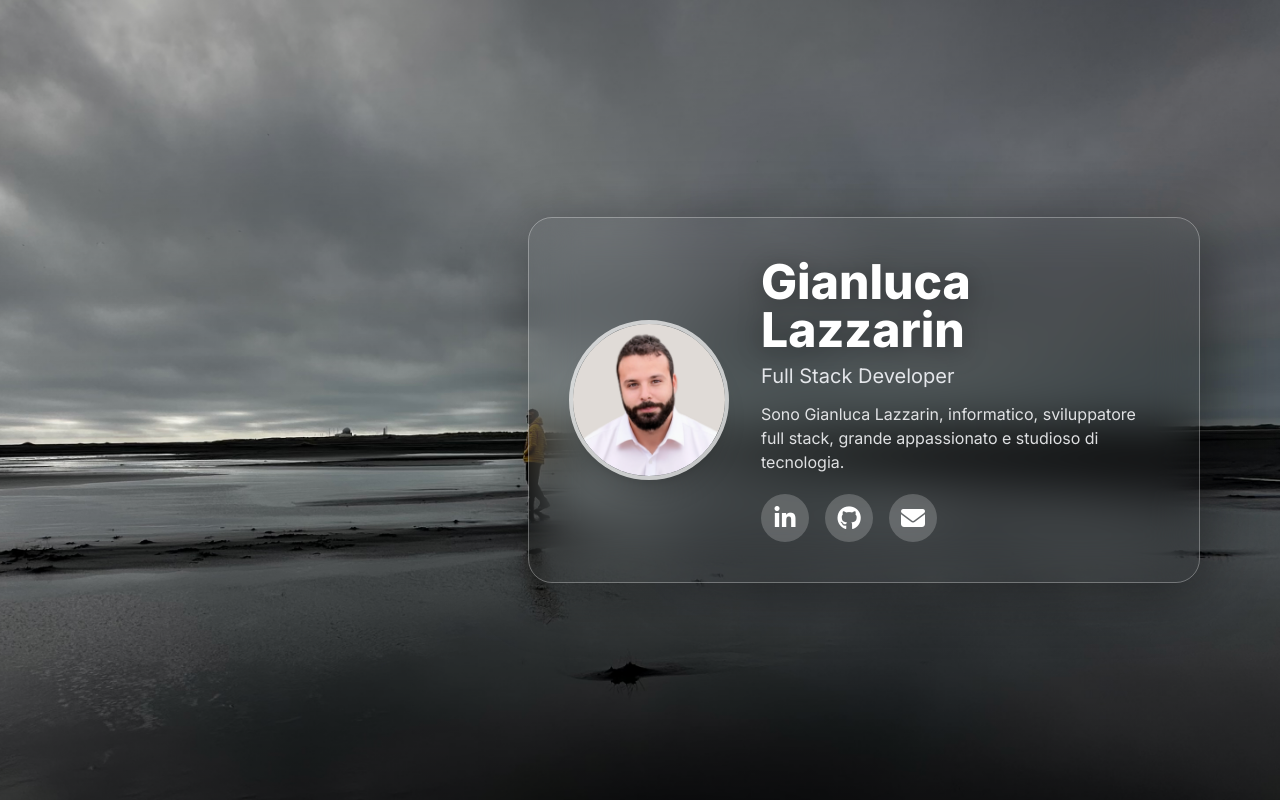
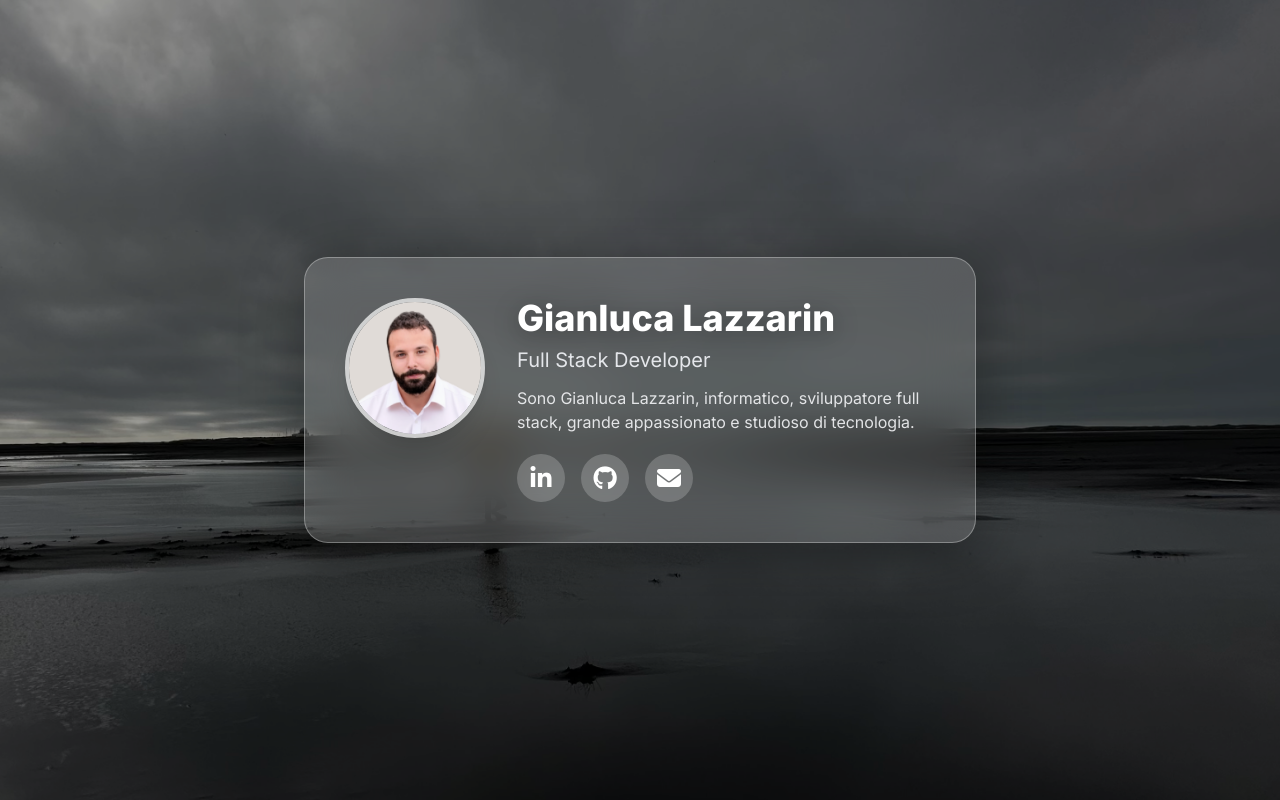
Before and after one commit to gianlucalazzarin/gianlucalazzar.in, a Next.js app: page / in a window 1280 px wide. Built offline with nearby package versions, Linux system fonts and the light colour scheme.

Commit message:
test overlay 2

```diff
--- a/app/page.tsx
+++ b/app/page.tsx
@@ -7,47 +7,42 @@ import 'animate.css';
 export default function Home() {
   return (
     <div className="relative h-screen overflow-hidden">
-      {/* Background con focus a sinistra (dove cammini) */}
+      {/* Background */}
       <Image
         src={bgImage}
         alt="background"
         fill
         priority
-        className="object-cover object-[20%_50%]" // ← sposta il focus verso sinistra
+        className="object-cover object-center"
         unoptimized
       />
 
-      {/* (facoltativo) leggero vignette globale per profondità */}
-      <div className="absolute inset-0 bg-gradient-to-b from-black/30 via-transparent to-black/40 pointer-events-none" />
+      {/* Vignette per contrasto */}
+      <div className="absolute inset-0 bg-black/40" />
 
-      {/* Layout responsive: centro su mobile, destra su desktop */}
-      <div className="relative z-10 h-full flex items-center justify-center lg:justify-end px-6 lg:px-20">
+      {/* Card centrale */}
+      <div className="relative z-10 h-full flex items-center justify-center px-6">
+        <div className="bg-white/15 backdrop-blur-xl border border-white/30 shadow-[0_10px_60px_rgba(0,0,0,0.35)] rounded-3xl p-8 sm:p-10 max-w-2xl animate__animated animate__fadeInUp">
 
-        {/* Spotlight solo sotto la card per aumentare il contrasto locale */}
-        <div
-          aria-hidden
-          className="absolute w-[560px] h-[320px] lg:right-12 rounded-[32px] bg-black/35 blur-2xl opacity-70 hidden lg:block"
-          style={{ transform: 'translateY(10px)' }}
-        />
+          {/* Layout foto + testo */}
+          <div className="flex flex-col sm:flex-row items-center sm:items-start gap-6 sm:gap-8">
 
-        {/* Card glass */}
-        <div className="relative bg-white/18 backdrop-blur-xl border border-white/30 shadow-[0_10px_60px_rgba(0,0,0,0.35)] rounded-3xl p-8 sm:p-10 max-w-2xl animate__animated animate__fadeInUp">
-          <div className="flex flex-col sm:flex-row items-center gap-6 sm:gap-8">
-            {/* Foto profilo migliorata */}
+            {/* Foto profilo a sinistra */}
             <div className="relative group shrink-0">
               <Image
                 src={profilePic}
                 alt="Gianluca Lazzarin"
-                width={160}
-                height={160}
+                width={140}
+                height={140}
                 className="rounded-full border-4 border-white/70 shadow-xl transition-transform duration-500 group-hover:scale-105"
               />
+              {/* Glow effetto hover */}
               <div className="pointer-events-none absolute inset-0 rounded-full bg-gradient-to-tr from-white/20 to-transparent blur-2xl opacity-0 group-hover:opacity-100 transition duration-700" />
             </div>
 
-            {/* Testo */}
+            {/* Testo a destra */}
             <div className="text-center sm:text-left">
-              <h1 className="text-4xl sm:text-5xl font-extrabold text-white drop-shadow-[0_4px_12px_rgba(0,0,0,0.35)]">
+              <h1 className="text-4xl font-extrabold text-white drop-shadow-[0_4px_12px_rgba(0,0,0,0.35)]">
                 Gianluca Lazzarin
               </h1>
               <h2 className="text-lg sm:text-xl text-gray-200 mt-2">Full Stack Developer</h2>
@@ -57,16 +52,26 @@ export default function Home() {
 
               {/* Icone social */}
               <div className="flex justify-center sm:justify-start gap-4 mt-5">
-                <a href="https://www.linkedin.com/in/lazzaringianluca/" target="_blank" rel="noreferrer"
-                   className="bg-white/20 w-12 h-12 rounded-full flex items-center justify-center hover:bg-blue-600/80 hover:scale-110 transition">
+                <a
+                  href="https://www.linkedin.com/in/lazzaringianluca/"
+                  target="_blank"
+                  rel="noreferrer"
+                  className="bg-white/20 w-12 h-12 rounded-full flex items-center justify-center hover:bg-blue-600/80 hover:scale-110 transition"
+                >
                   <i className="fab fa-linkedin-in text-white text-2xl" />
                 </a>
-                <a href="https://github.com/gianlucalazzarin" target="_blank" rel="noreferrer"
-                   className="bg-white/20 w-12 h-12 rounded-full flex items-center justify-center hover:bg-gray-900 hover:scale-110 transition">
+                <a
+                  href="https://github.com/gianlucalazzarin"
+                  target="_blank"
+                  rel="noreferrer"
+                  className="bg-white/20 w-12 h-12 rounded-full flex items-center justify-center hover:bg-gray-900 hover:scale-110 transition"
+                >
                   <i className="fab fa-github text-white text-2xl" />
                 </a>
-                <a href="mailto:info@gianlucalazzarin.com"
-                   className="bg-white/20 w-12 h-12 rounded-full flex items-center justify-center hover:bg-yellow-400/80 hover:scale-110 transition">
+                <a
+                  href="mailto:info@gianlucalazzarin.com"
+                  className="bg-white/20 w-12 h-12 rounded-full flex items-center justify-center hover:bg-yellow-400/80 hover:scale-110 transition"
+                >
                   <i className="fas fa-envelope text-white text-2xl" />
                 </a>
               </div>
```
